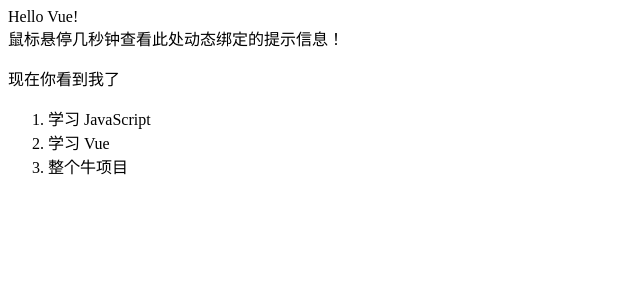
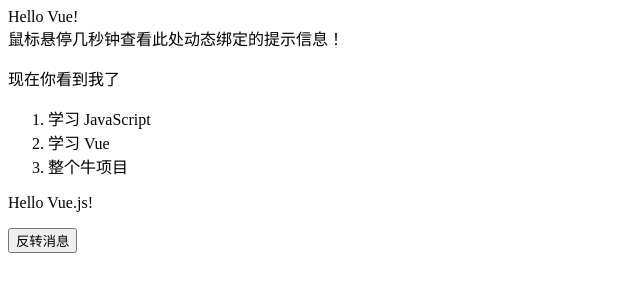
Before and after one commit to Bob2100/vue-course, a plain HTML site: page 01_hello world.html in a window 1280 px wide. Shown: the whole page, without its empty margins (0-640 px from the left). Drawn offline with Linux system fonts and the light colour scheme.

Commit message:
v-on绑定事件

```diff
--- a/01_hello world.html
+++ b/01_hello world.html
@@ -21,6 +21,11 @@
       <ol>
         <li v-for="todo in todos">{{ todo.text }}</li>
       </ol>
+    </div>
+
+    <div id="app-5">
+      <p>{{ message }}</p>
+      <button v-on:click="reverseMessage">反转消息</button>
     </div>
 
     <script src="./vue/vue.js"></script>
@@ -61,6 +66,19 @@
           ],
         },
       });
+
+      var app5 = new Vue({
+        el: "#app-5",
+        data: {
+          message: "Hello Vue.js!",
+        },
+        methods: {
+          reverseMessage: function () {
+            console.log(this);
+            this.message = this.message.split("").reverse().join("");
+          },
+        },
+      });
     </script>
   </body>
 </html>
```
